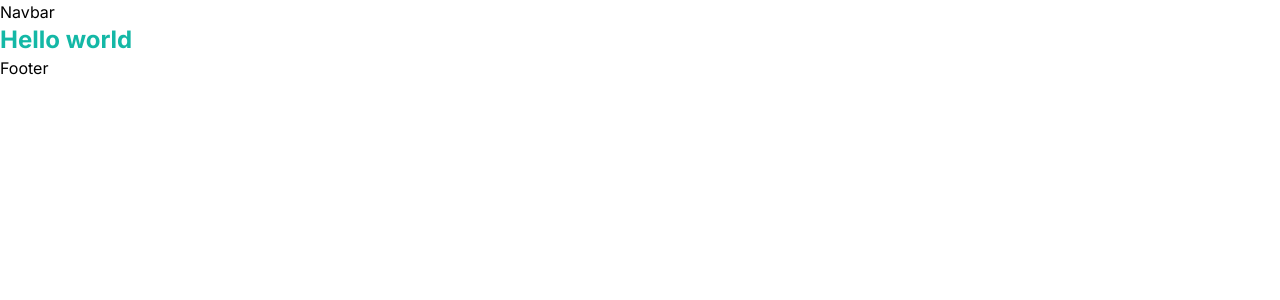
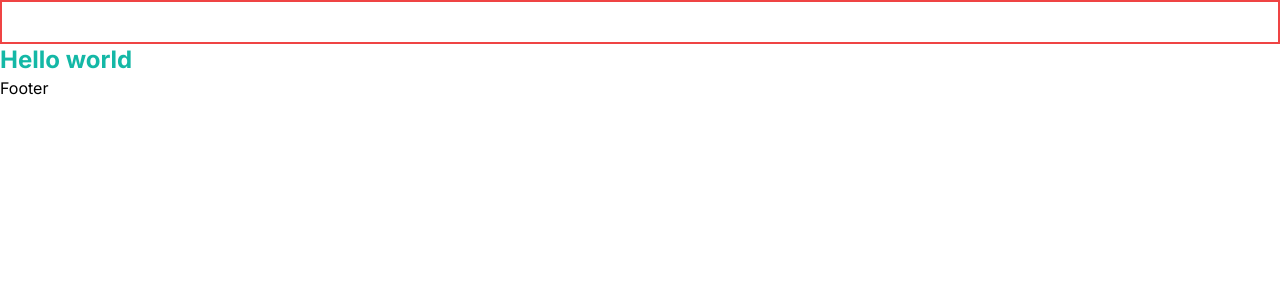
Before and after one commit to maciekpastuszak/travel_app, a Next.js app: page / in a window 1280 px wide. Shown: the top 300 px of the page. Built offline with nearby package versions, Linux system fonts and the light colour scheme.

Commit message:
add navbar wrapper

```diff
--- a/components/Navbar.tsx
+++ b/components/Navbar.tsx
@@ -1,8 +1,9 @@
-import React from 'react'
 
 const Navbar = () => {
   return (
-    <div>Navbar</div>
+    <nav className="border-2 border-red-500 flexBetween max-container padding-container relative z-30 py-5">
+
+    </nav>
   )
 }
 
```
